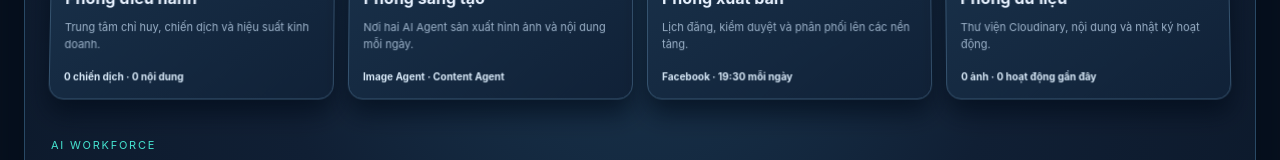
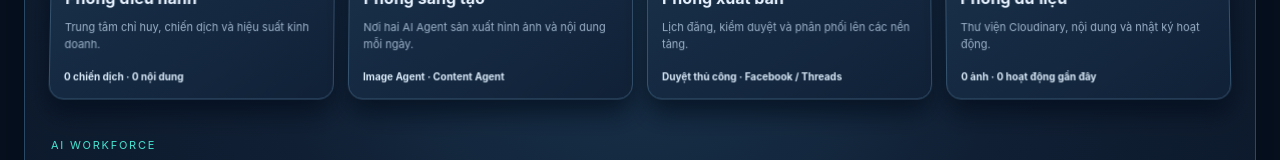
Before and after one commit to abysscv2fa/autonomous-affiliate-platform, a Nuxt app in the folder frontend/: page / in a window 1280 px wide. Shown: the part 756-916 px from the top of the page. Built offline with nearby package versions, Linux system fonts and the light colour scheme; no server answers.

Commit message:
Show live agent states and clarify publishing is manual

```diff
--- a/frontend/pages/index.vue
+++ b/frontend/pages/index.vue
@@ -142,15 +142,15 @@ async function createCampaign() {
       <div class="room-grid">
         <article class="room-card room-command"><div class="room-scene"><span class="room-icon">🏢</span><span class="room-orb"></span><div class="room-desk"></div></div><div class="room-copy"><small>01 · MANAGEMENT</small><h3>Phòng điều hành</h3><p>Trung tâm chỉ huy, chiến dịch và hiệu suất kinh doanh.</p><b>{{ campaigns.length }} chiến dịch · {{ stats.content_drafts }} nội dung</b></div></article>
         <article class="room-card room-creative"><div class="room-scene"><span class="room-icon">🎨</span><span class="room-orb"></span><div class="room-desk"></div></div><div class="room-copy"><small>02 · CREATIVE STUDIO</small><h3>Phòng sáng tạo</h3><p>Nơi hai AI Agent sản xuất hình ảnh và nội dung mỗi ngày.</p><b>Image Agent · Content Agent</b></div></article>
-        <article class="room-card room-publish"><div class="room-scene"><span class="room-icon">📡</span><span class="room-orb"></span><div class="room-desk"></div></div><div class="room-copy"><small>03 · PUBLISHING</small><h3>Phòng xuất bản</h3><p>Lịch đăng, kiểm duyệt và phân phối lên các nền tảng.</p><b>Facebook · 19:30 mỗi ngày</b></div></article>
+        <article class="room-card room-publish"><div class="room-scene"><span class="room-icon">📡</span><span class="room-orb"></span><div class="room-desk"></div></div><div class="room-copy"><small>03 · PUBLISHING</small><h3>Phòng xuất bản</h3><p>Lịch đăng, kiểm duyệt và phân phối lên các nền tảng.</p><b>Duyệt thủ công · Facebook / Threads</b></div></article>
         <article class="room-card room-data"><div class="room-scene"><span class="room-icon">🗄️</span><span class="room-orb"></span><div class="room-desk"></div></div><div class="room-copy"><small>04 · DATA & ASSETS</small><h3>Phòng dữ liệu</h3><p>Thư viện Cloudinary, nội dung và nhật ký hoạt động.</p><b>{{ media.length }} ảnh · {{ activity.length }} hoạt động gần đây</b></div></article>
       </div>
       <div class="agents-heading"><div><p class="eyebrow">AI WORKFORCE</p><h2>Nhân sự AI của AffPilot</h2></div><span class="muted">Điều khiển độc lập từng agent</span></div>
 
-      <div class="collab-panel"><div class="collab-head"><div><small>AGENT COLLABORATION · LIVE WORKROOM</small><h3>Cuộc họp giữa hai AI Agent</h3><p>Hai Agent trao đổi, phản biện brief; sau đó Content Agent tạo 3 bản nháp và Image Agent tạo ảnh cho từng bài.</p></div><span class="collab-pulse">● AI TEAM</span></div><div class="collab-controls"><input v-model="collaborationTopic" placeholder="Chủ đề muốn hai agent cùng bàn luận..." /><button :disabled="collaborationBusy" @click="startAgentDiscussion">{{ collaborationBusy ? 'Đang họp và sản xuất…' : '▶ Họp & bắt đầu sản xuất' }}</button></div><p v-if="collaborationError" class="agent-message">{{ collaborationError }}</p><div v-if="collaborationMessages.length" class="conversation-feed"><article v-for="(m,i) in collaborationMessages" :key="m.id || i" :class="['conversation-message',m.agent === 'Image Agent' ? 'from-image' : 'from-content']"><div class="conversation-avatar">{{ m.agent === 'Image Agent' ? '🎨' : '✍️' }}</div><div><b>{{ m.agent }}</b><p>{{ m.message }}</p></div></article></div><p v-else class="conversation-empty">Chưa có cuộc họp nào. Nhập chủ đề rồi chạy quy trình họp và sản xuất thực tế.</p></div>
+      <div class="collab-panel"><div class="collab-head"><div><small>AGENT COLLABORATION · LIVE WORKROOM</small><h3>Cuộc họp giữa hai AI Agent</h3><p>Hai Agent trao đổi, phản biện brief; sau đó Content Agent tạo 3 bản nháp và Image Agent tạo ảnh cho từng bài.</p></div><span class="collab-pulse">{{ collaborationBusy ? "● AGENTS WORKING" : "● AI TEAM" }}</span></div><div class="collab-controls"><input v-model="collaborationTopic" placeholder="Chủ đề muốn hai agent cùng bàn luận..." /><button :disabled="collaborationBusy" @click="startAgentDiscussion">{{ collaborationBusy ? 'Đang họp và sản xuất…' : '▶ Họp & bắt đầu sản xuất' }}</button></div><p v-if="collaborationError" class="agent-message">{{ collaborationError }}</p><div v-if="collaborationMessages.length" class="conversation-feed"><article v-for="(m,i) in collaborationMessages" :key="m.id || i" :class="['conversation-message',m.agent === 'Image Agent' ? 'from-image' : 'from-content']"><div class="conversation-avatar">{{ m.agent === 'Image Agent' ? '🎨' : '✍️' }}</div><div><b>{{ m.agent }}</b><p>{{ m.message }}</p></div></article></div><p v-else class="conversation-empty">Chưa có cuộc họp nào. Nhập chủ đề rồi chạy quy trình họp và sản xuất thực tế.</p></div>
       <div class="agent-grid">
-        <article class="agent-card image-agent"><div class="agent-avatar">✦</div><div class="agent-info"><small>AGENT 01 · VISUAL PRODUCTION</small><h3>Image Agent <span class="agent-status">● Sẵn sàng</span></h3><p>Thiết kế hình ảnh quảng bá theo chủ đề bài viết, lưu vào Cloudinary và gắn vào bản nháp phù hợp.</p><div class="agent-meta"><span>GPT Image</span><span>Cloudinary</span><span>Daily · 18:30</span></div><button :disabled="imageAgentBusy" @click="runImageAgent">{{ imageAgentBusy ? 'Đang tạo hình ảnh…' : '▶ Chạy Image Agent' }}</button><p v-if="imageAgentMessage" class="agent-message">{{ imageAgentMessage }}</p></div></article>
-        <article class="agent-card content-agent"><div class="agent-avatar">✎</div><div class="agent-info"><small>AGENT 02 · CONTENT STRATEGY</small><h3>Content Agent <span class="agent-status">● Sẵn sàng</span></h3><p>Nghiên cứu chủ đề, viết nội dung affiliate hữu ích, tạo bản nháp và tránh nội dung trùng lặp.</p><div class="agent-meta"><span>AI Writer</span><span>Campaign-aware</span><span>Daily workflow</span></div><button :disabled="autopilotBusy" @click="runAutopilot">{{ autopilotBusy ? 'Đang viết nội dung…' : '▶ Chạy Content Agent' }}</button><p v-if="autopilotMessage" class="agent-message">{{ autopilotMessage }}</p></div></article>
+        <article class="agent-card image-agent"><div class="agent-avatar">✦</div><div class="agent-info"><small>AGENT 01 · VISUAL PRODUCTION</small><h3>Image Agent <span class="agent-status">{{ imageAgentBusy || collaborationBusy ? "● Đang xử lý" : "● Sẵn sàng" }}</span></h3><p>Thiết kế hình ảnh quảng bá theo chủ đề bài viết, lưu vào Cloudinary và gắn vào bản nháp phù hợp.</p><div class="agent-meta"><span>GPT Image</span><span>Cloudinary</span><span>Daily · 18:30</span></div><button :disabled="imageAgentBusy || collaborationBusy" @click="runImageAgent">{{ imageAgentBusy ? 'Đang tạo hình ảnh…' : '▶ Chạy Image Agent' }}</button><p v-if="imageAgentMessage" class="agent-message">{{ imageAgentMessage }}</p></div></article>
+        <article class="agent-card content-agent"><div class="agent-avatar">✎</div><div class="agent-info"><small>AGENT 02 · CONTENT STRATEGY</small><h3>Content Agent <span class="agent-status">{{ autopilotBusy || collaborationBusy ? "● Đang xử lý" : "● Sẵn sàng" }}</span></h3><p>Nghiên cứu chủ đề, viết nội dung affiliate hữu ích, tạo bản nháp và tránh nội dung trùng lặp.</p><div class="agent-meta"><span>AI Writer</span><span>Campaign-aware</span><span>Daily workflow</span></div><button :disabled="autopilotBusy" @click="runAutopilot">{{ autopilotBusy ? 'Đang viết nội dung…' : '▶ Chạy Content Agent' }}</button><p v-if="autopilotMessage" class="agent-message">{{ autopilotMessage }}</p></div></article>
       </div>
     </section>
     <section class="panel"><h2>Create a campaign</h2><p class="muted">Start with one niche and validate demand before scaling.</p><form @submit.prevent="createCampaign"><input v-model="name" placeholder="Campaign name" required minlength="2"><select v-model="niche"><option value="technology">Technology</option><option value="home">Home & living</option><option value="fashion">Fashion</option><option value="software">Software / SaaS</option><option value="other">Other</option></select><button :disabled="busy">{{ busy ? 'Creating…' : 'Create campaign' }}</button></form><p v-if="error" class="error">{{ error }}</p></section>
```
